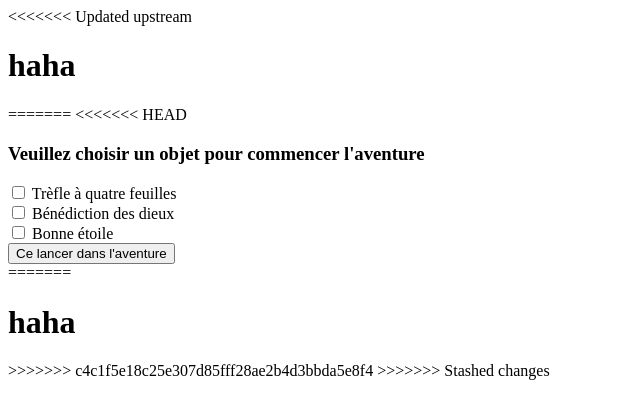
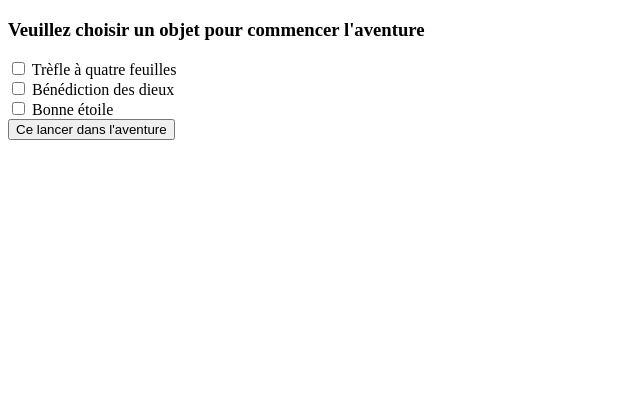
Before and after one commit to DYAHIABERROUIGUET/Djilali-Nemo-Loyd-Mehdi-blue-project, a plain HTML site: page index.html in a window 1280 px wide. Shown: the whole page, without its empty margins (0-640 px from the left). Drawn offline with Linux system fonts and the light colour scheme.

Commit message:
Push initialisation 3

```diff
--- a/index.html
+++ b/index.html
@@ -7,10 +7,6 @@
     <link href="main.css" rel="stylesheet">
 </head>
 <body>
-<<<<<<< Updated upstream
-    <h1>haha</h1>
-=======
-<<<<<<< HEAD
 
     <div class="titre">
         <h3>Veuillez choisir un objet pour commencer l'aventure</h3>
@@ -31,12 +27,6 @@
         <button id="start">Ce lancer dans l'aventure</button>
     </div>
 
-
-
-=======
-    <h1>haha</h1>
->>>>>>> c4c1f5e18c25e307d85fff28ae2b4d3bbda5e8f4
->>>>>>> Stashed changes
 </body>
 
     <script>
```
